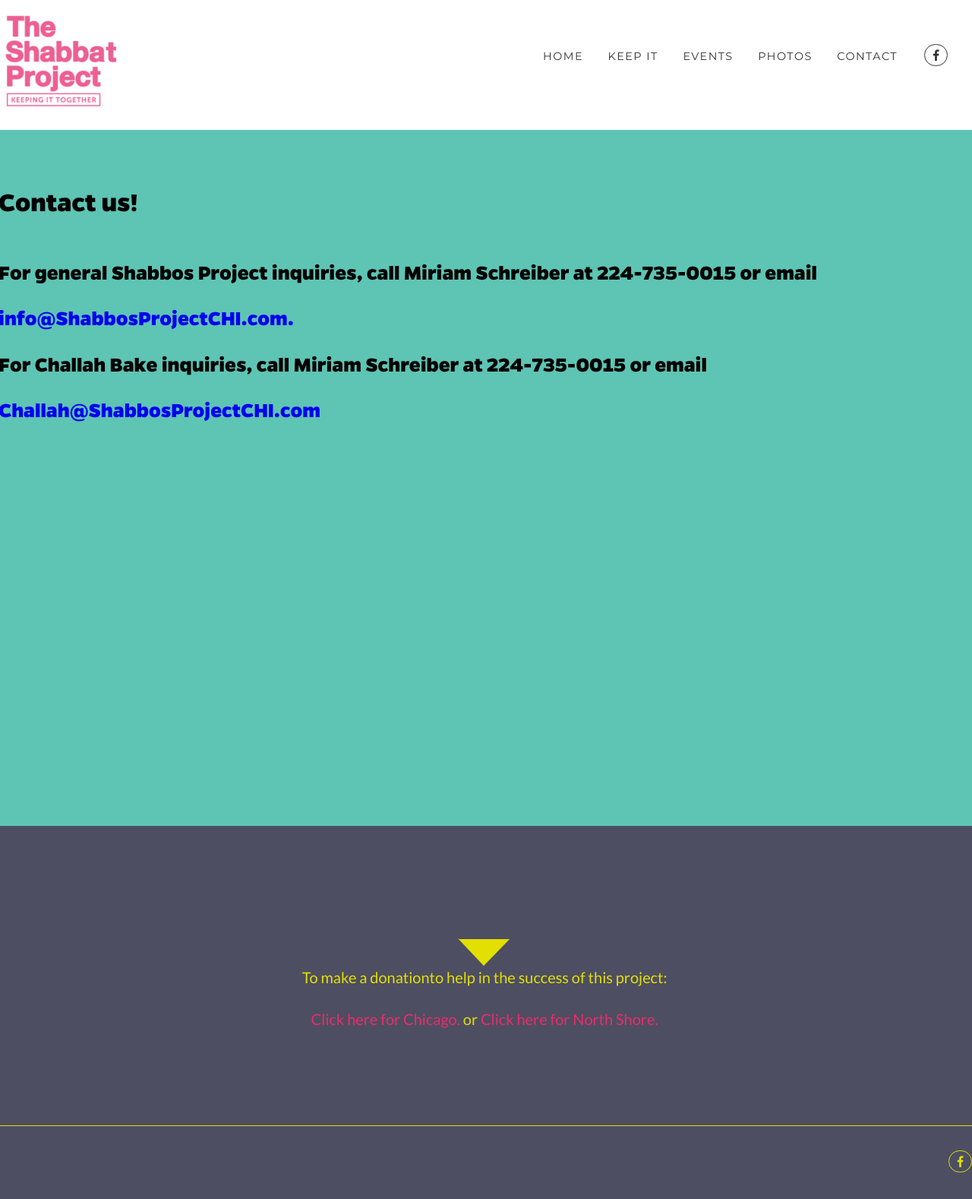
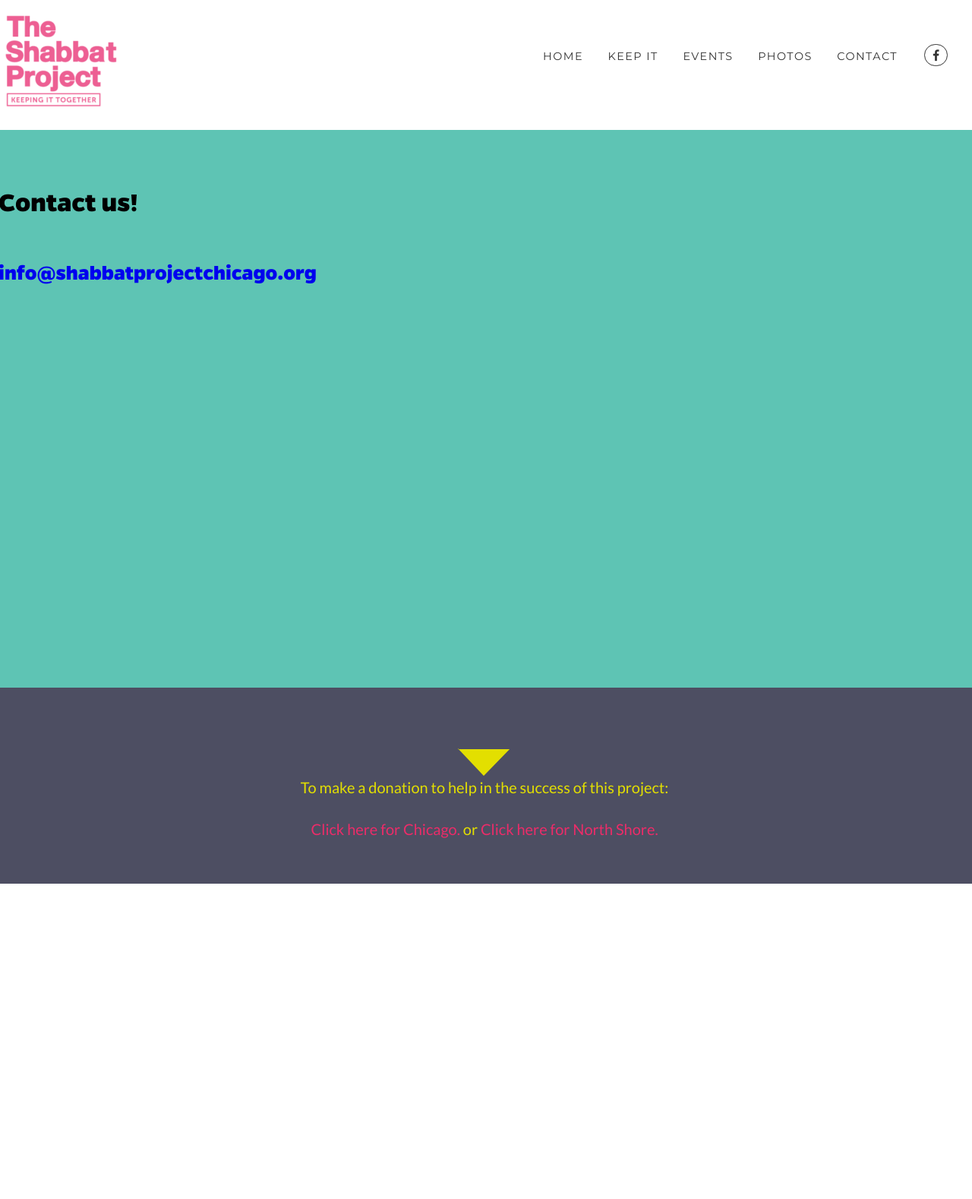
Before and after one commit to jnankin/shabbatprojectchicago, a Jekyll site: the page built from contact/index.html, in a window 1280 px wide. Shown: the whole page at 76% size. Built offline with Jekyll 4.4.1, drawn with Linux system fonts in a browser that asks for light colours; after the commit the page ends 1163 px from its top, so only the background shows below that.

Commit message:
changes to contact and some styling

```diff
--- a/_layouts/default.html
+++ b/_layouts/default.html
@@ -48,20 +48,13 @@
 						<div class="row">
 							<div class="span_8 col text-center">
 								<img class="down-arrow" src="/images/down-arrow-yellow.png" alt="scroll down" />
-								<p>To make a donationto help in the success of this project:</P>
-								<p><a href="mailto:info@ShabbosProjectCHI.com">Click here for Chicago.</a> or <a href="mailto:events@shabbatprojectchicago.com">Click here for North Shore.</a></p>
+								<p>To make a donation to help in the success of this project:</P>
+								<p><a href="mailto:info@ShabbosProjectCHI.com">Click here for Chicago.</a> or <a href="mailto:events@shabbatprojectchicago.org">Click here for North Shore.</a></p>
 							</div>
 						</div>
 					</div>
 				</div>
 			</div>
 		</div>
-		<footer class="main-site-footer muddy-purple color-yellow">
-		    <div class="wrapper">
-		        <div class="icons top">
-		            <a target="_blank" href="https://www.facebook.com/The-Shabbos-Project-Chicago-302610709926486/timeline/"><i class="fa fa-facebook"></i></a>
-		        </div>
-		    </div>
-		</footer>
 	</body>
 </html>
--- a/_sass/screen.scss
+++ b/_sass/screen.scss
@@ -347,7 +347,7 @@
 }
 
 .regular-height {
-  padding: 100px 0;
+  padding: 2em 0;
 }
 
 .centered {
--- a/contact/index.html
+++ b/contact/index.html
@@ -8,9 +8,7 @@
 				<div class="row">
 					<div class="span_8 col blog-bg text-left">
 						<h1>Contact us!</h1>
-						<h2>
-							For general Shabbos Project inquiries, call  Miriam Schreiber at 224-735-0015 or email <a href="mailto:info@ShabbosProjectCHI.com.">info@ShabbosProjectCHI.com.</a><br>
-							For Challah Bake inquiries, call Miriam Schreiber at 224-735-0015 or email <a href="mailto:Challah@ShabbosProjectCHI.com">Challah@ShabbosProjectCHI.com</a></h2>
+						<h2><a href="mailto:info@shabbatprojectchicago.org">info@shabbatprojectchicago.org</a></h2>
 					</div>
 				</div>
 			</div>
--- a/index.html
+++ b/index.html
@@ -19,8 +19,10 @@
         <div class="centered-content">
             <div class="wrapper clearfix">
                 <div class="row">
-                    <div class="video-container" style="display:none;"></div>
-                    <img class="video-thumb" rel="S2EkDLqszHs" src="/images/manifesto-color.jpg" alt="video thumb image" />
+                    <div class="span_8 col">
+                        <div class="video-container" style="display:none;"></div>
+                        <img class="video-thumb" rel="S2EkDLqszHs" src="/images/manifesto-color.jpg" alt="video thumb image" />
+                    </div>
                 </div>
             </div>
         </div>
```
